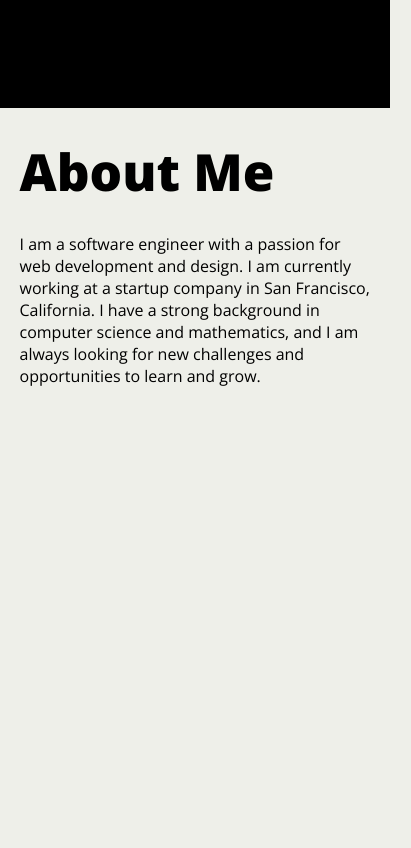
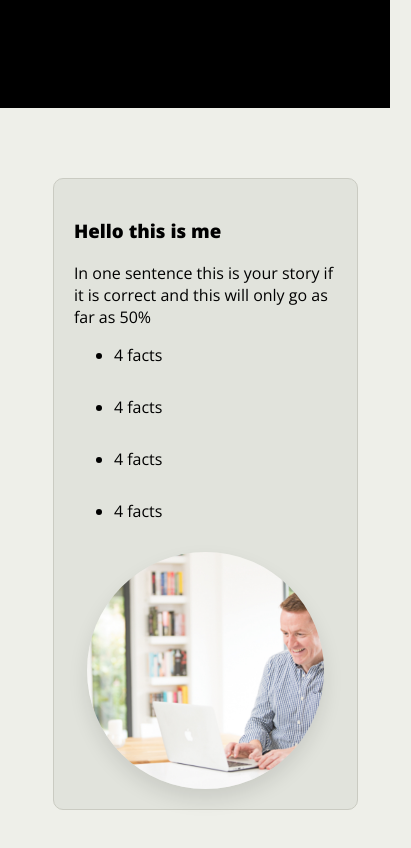
Before and after one commit to johndck/johndick-me-react-build, a React (Vite) app: page / in a window 390 px wide. Shown: the part 2308-3156 px from the top of the page, 411 px wide, since content can reach past the window. Before the commit the page ends 2695 px from the top, so only its background shows below. Built offline with nearby package versions, Linux system fonts and the light colour scheme.

Commit message:
added an about me section

```diff
--- a/src/components/aboutme.jsx
+++ b/src/components/aboutme.jsx
@@ -1,14 +1,25 @@
 function Aboutme() {
   return (
-    <div className="container">
-      <h1>About Me</h1>
-      <p>
-        I am a software engineer with a passion for web development and design.
-        I am currently working at a startup company in San Francisco,
-        California. I have a strong background in computer science and
-        mathematics, and I am always looking for new challenges and
-        opportunities to learn and grow.
-      </p>
+    <div className="container aboutMeAllContent">
+      <div className="aboutMeContentContainer">
+        <div className="aboutMeTextContent">
+          <h3>Hello this is me</h3>
+          <p>
+            In one sentence this is your story if it is correct and this will
+            only go as far as 50%
+          </p>
+          <ul>
+            <li>4 facts</li>
+            <li>4 facts</li>
+            <li>4 facts</li>
+            <li>4 facts</li>
+          </ul>
+        </div>
+
+        <div className="aboutMeImageContent">
+          <img src="assets/jdwork.jpg" alt="profile" className="aboutMeImage" />
+        </div>
+      </div>
     </div>
   );
 }
--- a/src/index.css
+++ b/src/index.css
@@ -354,6 +354,41 @@ ul li {
   color: var(--siteturquoise);
 }
 
+/* end of evidence card styling */
+
+/*About me styling*/
+
+.aboutMeAllContent {
+  padding: 30px;
+}
+
+.aboutMeContentContainer {
+  margin: 0 auto;
+  margin-top: 40px;
+  margin-bottom: 40px;
+  width: 75%;
+  border: 1px solid var(--navBarBorder);
+  display: flex;
+  border-radius: 10px;
+  padding: 20px;
+  background-color: var(--navbarBackground);
+}
+
+.aboutMeTextContent {
+  width: 50%;
+}
+
+.aboutMeImageContent {
+  width: 50%;
+}
+
+.aboutMeImage {
+  border-radius: 50%;
+  height: auto;
+  max-width: 100%;
+  box-shadow: 0px 10px 20px rgba(0, 0, 0, 0.1);
+}
+
 /** MEDIA QUERIES **/
 /*******************
 
@@ -391,6 +426,26 @@ ul li {
   .showcaseLogocontainer {
     grid-template-columns: 1fr 1fr;
     gap: 30px;
+  }
+
+  .aboutMeContentContainer {
+    flex-direction: column;
+  }
+
+  .aboutMeTextContent {
+    width: 100%;
+  }
+
+  .aboutMeImageContent {
+    width: 100%;
+    display: flex;
+    flex-direction: column;
+    align-items: center;
+    justify-content: center;
+  }
+
+  .aboutMeImage {
+    max-width: 90%;
   }
 }
 
```
Also changed, not shown: public/assets/jdwork.jpg (added), 1 other file (tests, documents, lock files or other folders).
